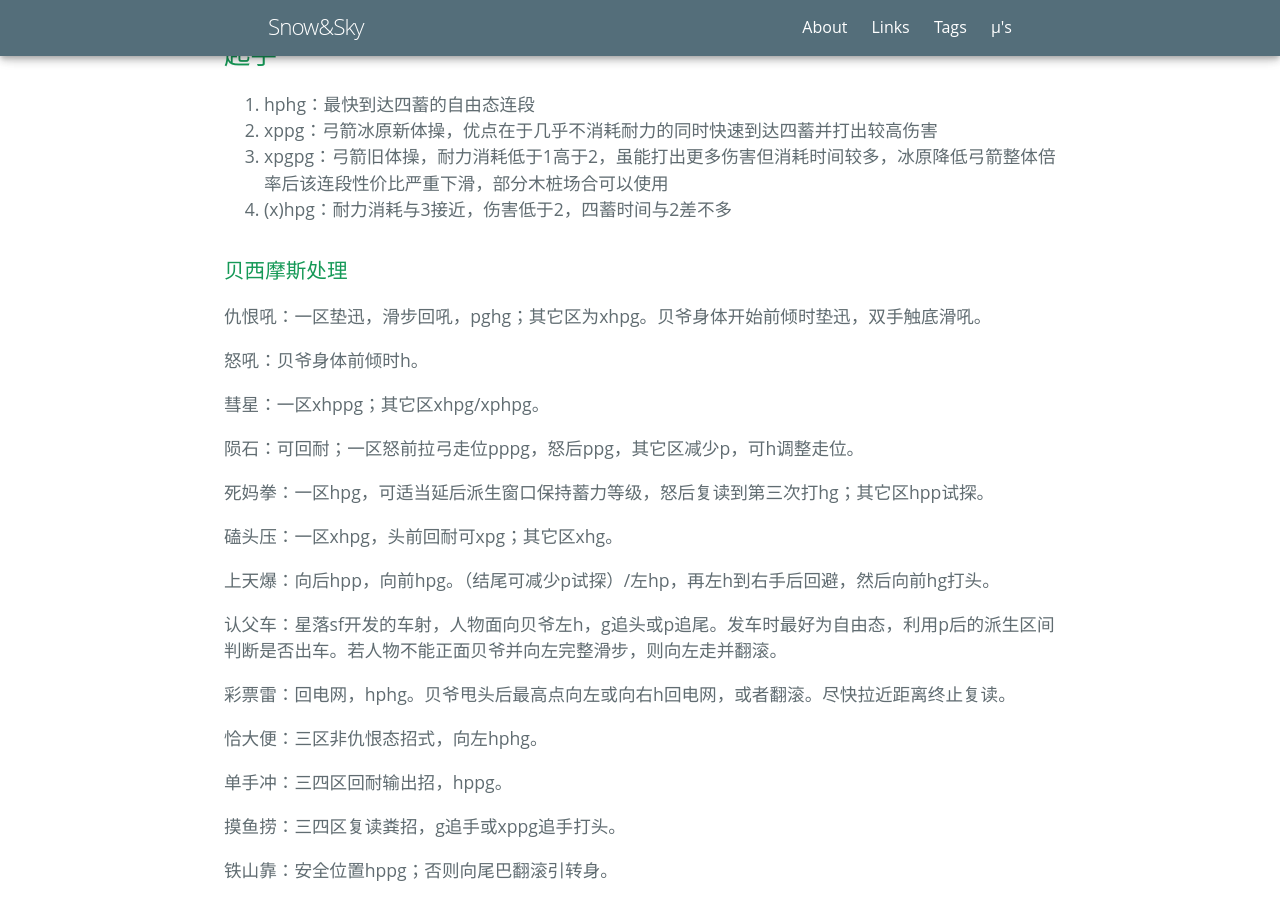
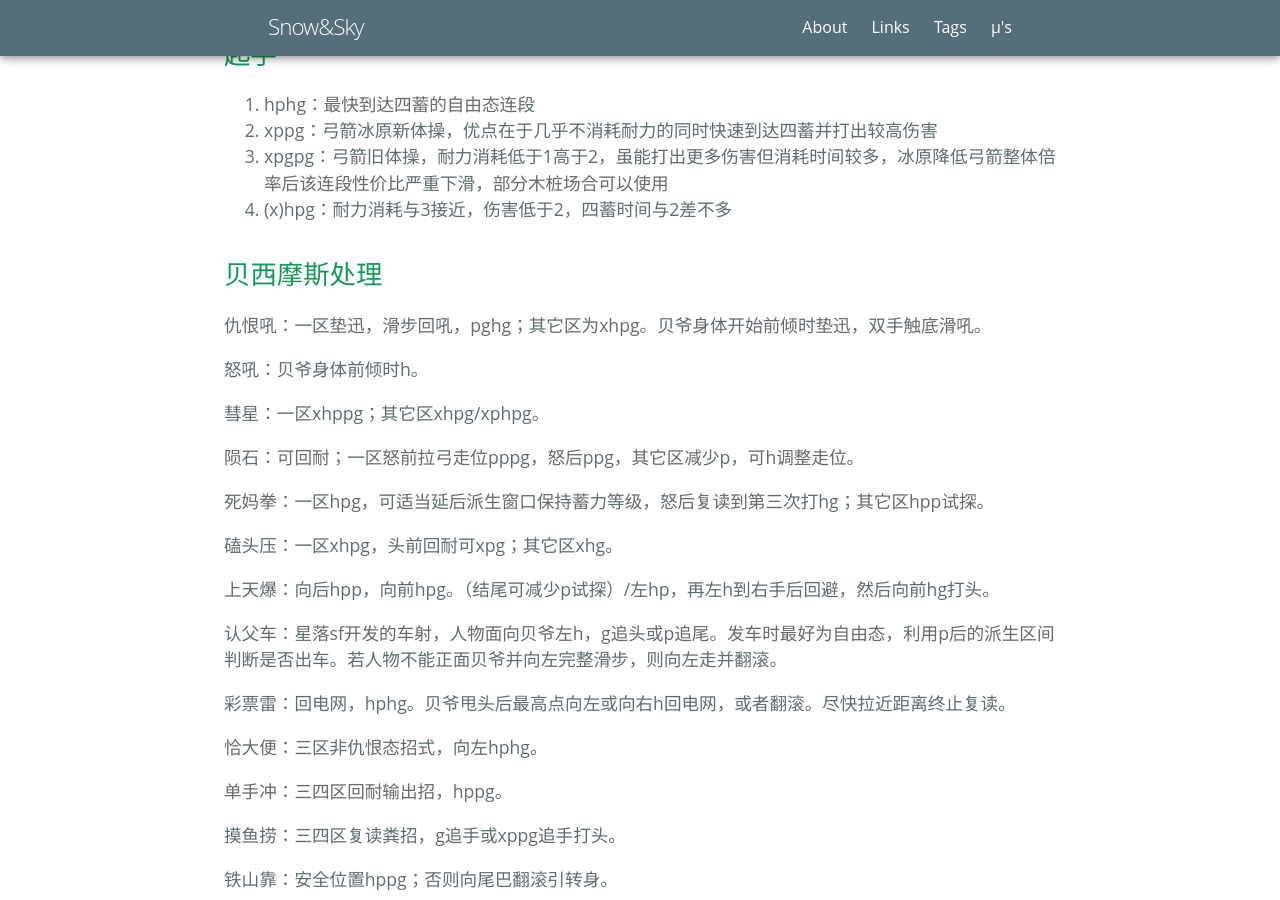
Before and after one commit to NishikinoSky/NishikinoSky.github.io, a Jekyll site: the page built from _posts/2021-2-23-MHWBow.md, in a window 1280 px wide and 900 px high, scrolled down 724 px. Built offline with Jekyll 4.4.1, drawn with Linux system fonts in a browser that asks for light colours; some web fonts are replaced.

```diff
--- a/_posts/2021-2-23-MHWBow.md
+++ b/_posts/2021-2-23-MHWBow.md
@@ -22,7 +22,7 @@ x：迅雷闪击  h：滑步  p：平射  g：刚射
 3. xpgpg：弓箭旧体操，耐力消耗低于1高于2，虽能打出更多伤害但消耗时间较多，冰原降低弓箭整体倍率后该连段性价比严重下滑，部分木桩场合可以使用
 4. (x)hpg：耐力消耗与3接近，伤害低于2，四蓄时间与2差不多
 
-### 贝西摩斯处理
+## 贝西摩斯处理
 
 仇恨吼：一区垫迅，滑步回吼，pghg；其它区为xhpg。贝爷身体开始前倾时垫迅，双手触底滑吼。
 
```
